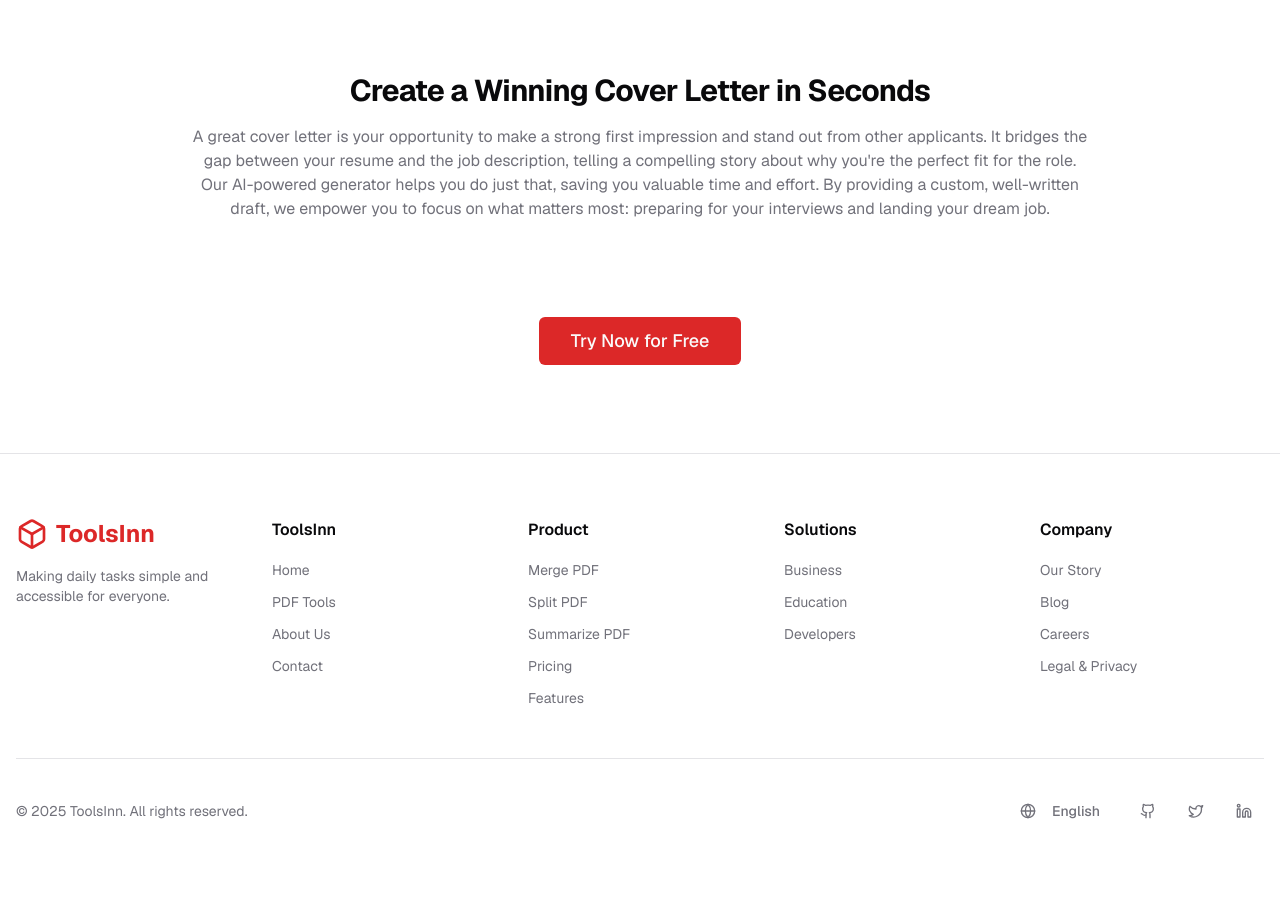
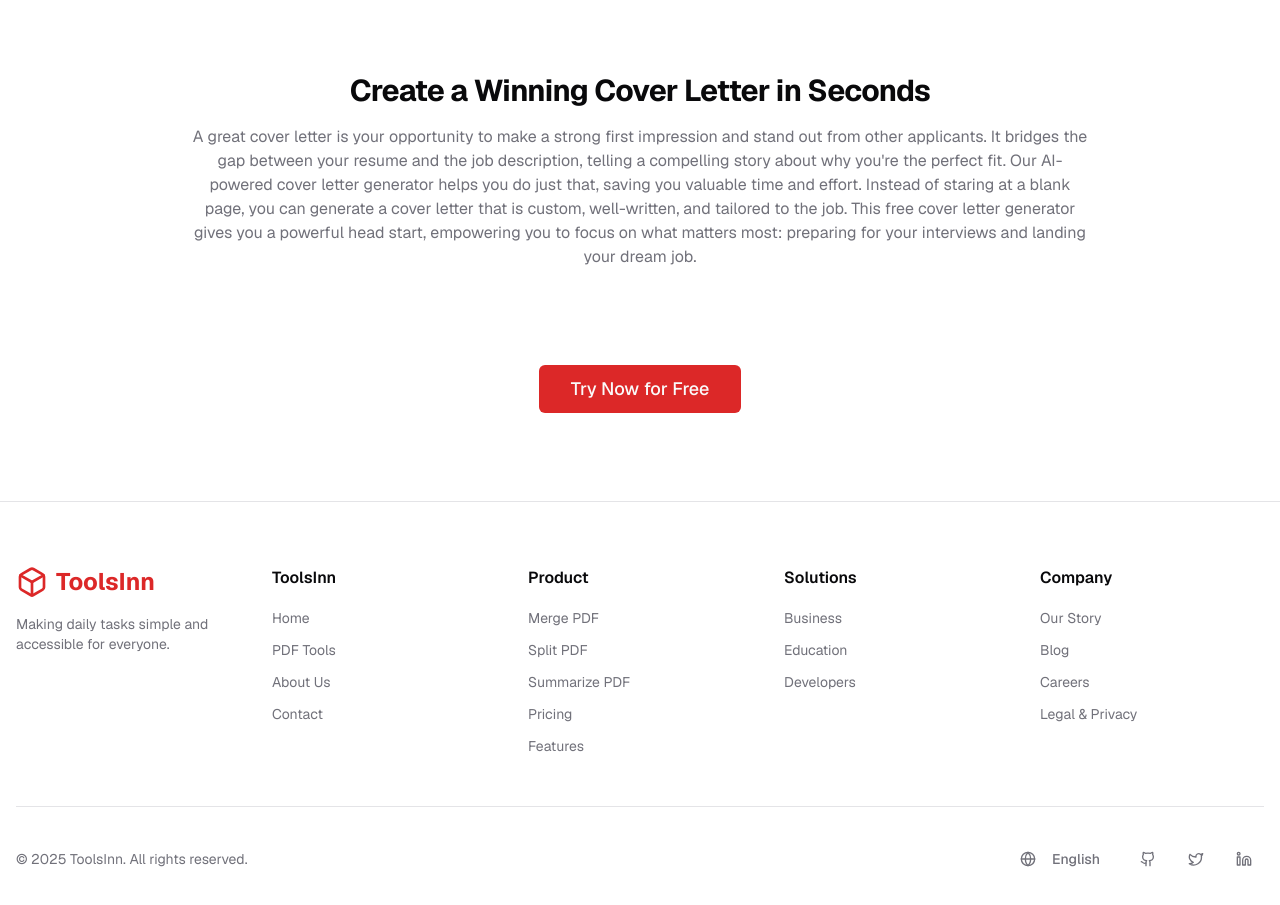
Before and after one commit to mygit625/mypr, a Next.js app: page /cover-letter-generator in a window 1280 px wide. Shown: the part 2440-3345 px from the top of the page. Built offline with nearby package versions, Linux system fonts and the light colour scheme; what @genkit-ai/googleai, genkit would draw is missing.

Commit message:
add more text about advantages of cover letter generator. in this sectio

```diff
--- a/src/app/cover-letter-generator/page.tsx
+++ b/src/app/cover-letter-generator/page.tsx
@@ -1,3 +1,4 @@
+
 "use client";
 
 import { useState } from 'react';
@@ -308,7 +309,7 @@ export default function CoverLetterGeneratorPage() {
         <h2 className="text-3xl font-bold tracking-tight">Create a Winning Cover Letter in Seconds</h2>
         <div className="prose prose-lg text-muted-foreground mx-auto mt-4">
            <p>
-            A great cover letter is your opportunity to make a strong first impression and stand out from other applicants. It bridges the gap between your resume and the job description, telling a compelling story about why you're the perfect fit for the role. Our AI-powered generator helps you do just that, saving you valuable time and effort. By providing a custom, well-written draft, we empower you to focus on what matters most: preparing for your interviews and landing your dream job.
+            A great cover letter is your opportunity to make a strong first impression and stand out from other applicants. It bridges the gap between your resume and the job description, telling a compelling story about why you're the perfect fit. Our AI-powered cover letter generator helps you do just that, saving you valuable time and effort. Instead of staring at a blank page, you can generate a cover letter that is custom, well-written, and tailored to the job. This free cover letter generator gives you a powerful head start, empowering you to focus on what matters most: preparing for your interviews and landing your dream job.
            </p>
         </div>
       </section>
```
